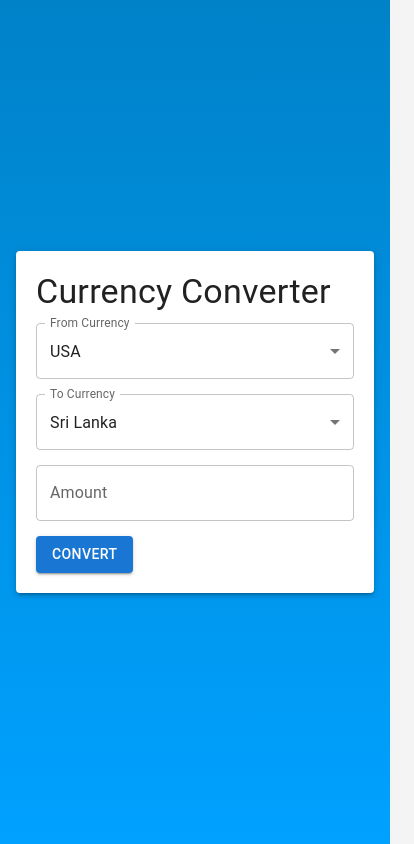
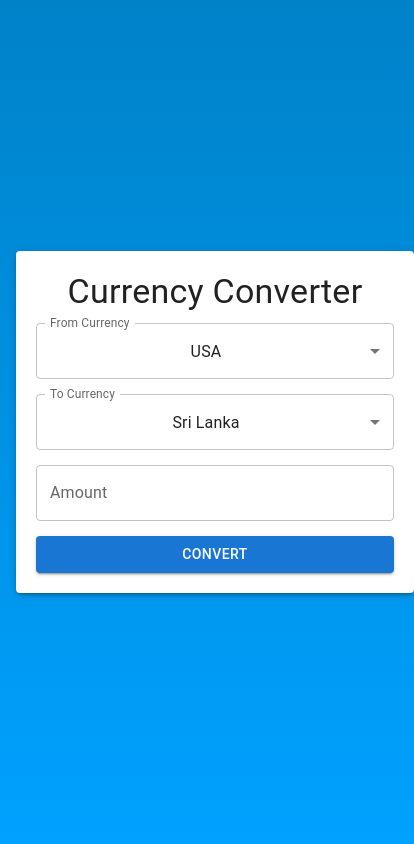
Before and after one commit to arosayru/Simple-Currency-Converter, a React (Create React App) app in the folder frontend/: page / in a window 390 px wide. Shown: the whole page, 414 px wide, since content can reach past the window. Built offline with nearby package versions, Linux system fonts and the light colour scheme.

Commit message:
Update App.css

```diff
--- a/frontend/src/styles/App.css
+++ b/frontend/src/styles/App.css
@@ -1,39 +1,78 @@
-.app-container {
+/* 🌍 Background Styling */
+body {
+  margin: 0;
+  padding: 0;
+  font-family: "Poppins", sans-serif;
   background: linear-gradient(to bottom, #0082c8, #00a1ff);
+  display: flex;
+  justify-content: center;
+  align-items: center;
   min-height: 100vh;
-  display: flex;
-  align-items: center;
-  justify-content: center;
 }
 
+/* 📦 Converter Box */
 .converter-container {
   background: white;
-  padding: 20px;
-  border-radius: 10px;
-  box-shadow: 0px 4px 10px rgba(0, 0, 0, 0.1);
+  padding: 25px;
+  border-radius: 12px;
+  box-shadow: 0px 4px 15px rgba(0, 0, 0, 0.15);
+  max-width: 400px;
+  width: 90%;
+  text-align: center;
 }
 
-.text-field {
-  margin-bottom: 25px;
+/* 🔘 Convert Button */
+.convert-button {
+  margin-top: 15px;
+  background-color: #007bff;
+  color: white;
+  padding: 12px;
+  width: 100%;
+  font-size: 16px;
+  font-weight: bold;
+  border-radius: 8px;
+  border: none;
+  cursor: pointer;
+  transition: 0.3s;
 }
 
-
-.convert-button {
-  margin-top: 10px;
-  background-color: #007bff;
-  color: white;
+.convert-button:hover {
+  background-color: #0056b3;
 }
 
+/* ✅ Result Text */
 .result {
   margin-top: 10px;
   font-weight: bold;
+  font-size: 18px;
 }
 
+/* 🗑️ History Section */
 .history {
-  margin-top: 5px;
+  margin-top: 10px;
+  font-size: 14px;
+  color: #444;
+  display: flex;
+  justify-content: space-between;
+  align-items: center;
 }
 
+/* ❌ Revoke Link */
 .revoke {
   color: red;
+  font-weight: bold;
   cursor: pointer;
+  transition: 0.3s;
 }
+
+.revoke:hover {
+  color: darkred;
+}
+
+/* 📱 Responsive Design */
+@media (max-width: 500px) {
+  .converter-container {
+    width: 100%;
+    padding: 20px;
+  }
+}
```
